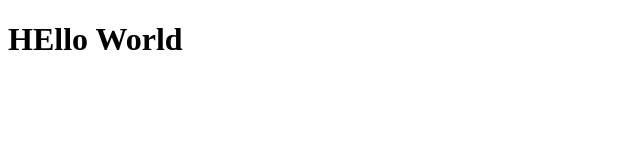
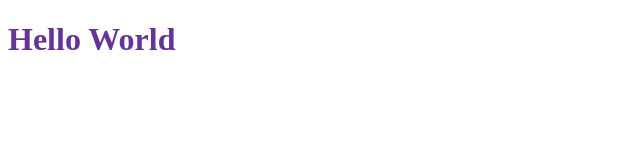
Before and after one commit to samuelmoiwa/Linters-Config-files-for-HTML-CSS, a website: page index.html in a window 1280 px wide. Shown: the whole page, without its empty margins (0-640 px from the left). Drawn offline with Linux system fonts and the light colour scheme.

Commit message:
linters config update

```diff
--- a/css/style.css
+++ b/css/style.css
@@ -1,3 +1,3 @@
-.style.css {
+h1 {
   color: rebeccapurple;
 }
--- a/index.html
+++ b/index.html
@@ -9,7 +9,7 @@
 </head>
 <body>
     <header>
-        <h1>HEllo World</h1>
+        <h1>Hello World</h1>
     </header>
 </body>
 </html>
```
